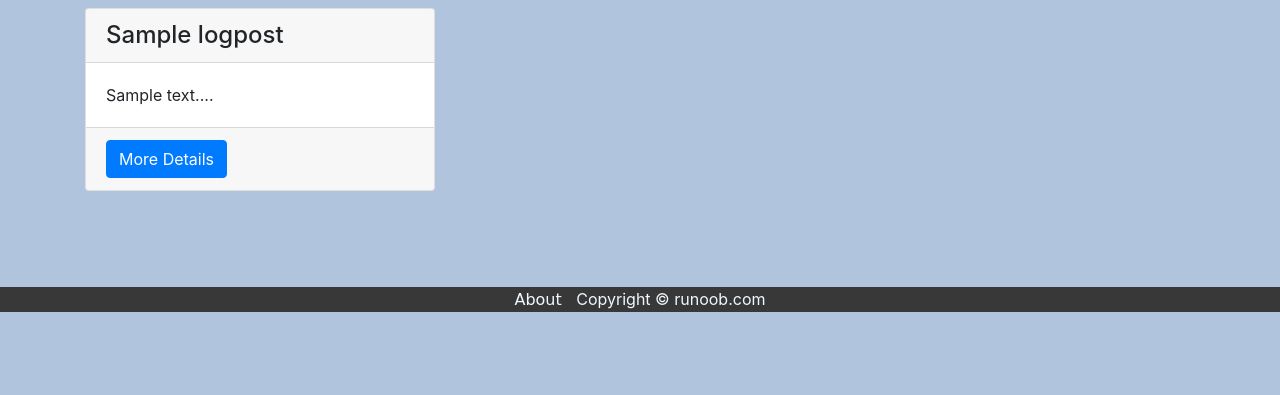
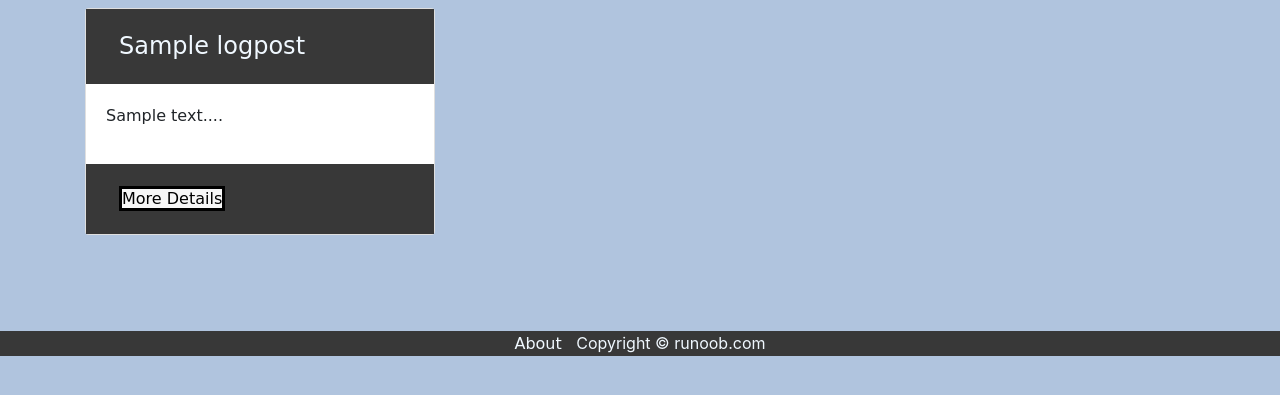
Before and after one commit to GreedSqualo/diawe_project, a Django app: template templates/diawe/article.html in a window 1280 px wide. Shown: the part 83-478 px from the top of the page. Run offline with Django 3.2, Linux system fonts and the light colour scheme; the template is opened without the code that fills it: values that come from a table or form of the project are taken from there, others are empty; tables that the repository leaves empty hold one stand-in row (values such as "Sample post"); some libraries are stand-ins or nearby versions.

Commit message:
the version add create.css

```diff
--- /dev/null
+++ b/static/css/article.css
@@ -0,0 +1,44 @@
+a.article:link, a.article:visited {
+    border-style:solid;
+    border-width:medium;
+    border-color:#000000;
+    margin-left: 10px;
+    font-family:"Comic Sans MS", cursive, sans-serif;
+    font-size:1em;
+    background-color:#f7f7f7;
+    text-decoration:none;
+    text-align:center;
+    color:#000000;
+}
+
+a.article:hover,a.article:active {
+    border-style:solid;
+    border-color:#000000;
+    font-family:"Comic Sans MS", cursive, sans-serif;
+    font-size:1em;
+    text-decoration:none;
+}
+
+h4.card-header1 {
+    font-family:"Comic Sans MS", cursive, sans-serif;
+    padding: 20px 30px;
+    margin-bottom: 0;
+    background-color: #383838;
+    border-style:solid;
+    border-color:#383838;
+    color:aliceblue;
+}
+
+div.card-footer1 {
+    font-family:"Comic Sans MS", cursive, sans-serif;
+    padding: 20px 20px;
+    margin-bottom: 0;
+    background-color: #383838;
+    border-style:solid;
+    border-color:#383838;
+    color:aliceblue;
+}
+
+p.article {
+    font-family:"Comic Sans MS", cursive, sans-serif;
+}
--- a/templates/diawe/article.html
+++ b/templates/diawe/article.html
@@ -1,5 +1,9 @@
 {% extends 'diawe/base.html' %}
 {% load staticfiles %}
+
+{% block css_style %}
+    <link rel="stylesheet" type="text/css" href="/static/css/article.css">
+{% endblock %}
 
 {% block title_block %}
     Homepage
@@ -14,16 +18,16 @@
         <!-- 文章内容 -->
         <div class="col-4 mb-4">
         <!-- 卡片容器 -->
-            <div class="card h-100">
+            <div class="card h-100" style="border-style:solid;">
                 <!-- 标题 -->
-                <h4 class="card-header">{{ article.title }}</h4>
+                <h4 class="card-header1">{{ article.title }}</h4>
                 <!-- 摘要 -->
                 <div class="card-body">
-                    <p class="card-text">{{ article.body|slice:'100' }}...</p>
+                    <p class="article">{{ article.body|slice:'100' }}...</p>
                 </div>
                 <!-- 注脚 -->
-                <div class="card-footer">
-                    <a href="{% url 'diawe:detail' article.id %}" class="btn btn-primary">More Details</a>
+                <div class="card-footer1">
+                    <a href="{% url 'diawe:detail' article.id %}" class="article">More Details</a>
                 </div>
             </div>
         </div>
--- a/templates/diawe/update.html
+++ b/templates/diawe/update.html
@@ -13,7 +13,7 @@
             <form method="post" action=".">
                 {% csrf_token %}
                 <div class="form-group">
-                    <label for="title">文章标题</label>
+                    <label for="title">Title</label>
                     <!-- 在 value 属性中指定文本框的初始值为旧的内容，即 article 对象中的 title 字段 -->
                     <input type="text" class="form-control" id="title" name="title" value="{{ log.title }}">
                 </div>
```
Also changed, not shown: static/css/create.css (+20 -0 lines), templates/diawe/home.html (deleted).
